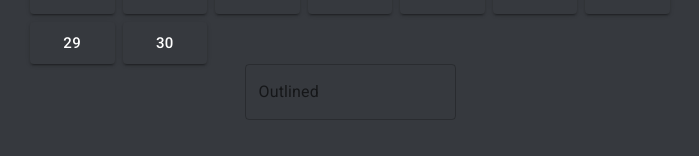
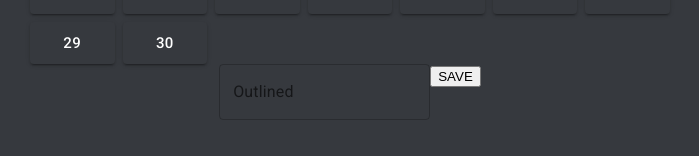
Before and after one commit to MarcusMohns/simple-calendar, a React (Vite) app: page / in a window 1280 px wide. Shown: the part 334-490 px from the top of the page, without its empty margins (290-989 px from the left). Built offline with nearby package versions, Linux system fonts and the light colour scheme.

Commit message:
add saveText

```diff
--- a/src/Calendar.jsx
+++ b/src/Calendar.jsx
@@ -34,23 +34,30 @@ const Calendar = () => {
   };
 
   const handleTextChange = (e, dayObj) => {
+    console.log(e);
     setSelectedDay({ ...dayObj, text: e.target.value });
   };
 
-  const rightArrowClick = () => {
-    if (selectedMonthIdx < 11) {
-      setSelectedMonthIdx((oldNum) => oldNum + 1);
-    } else {
-      setSelectedMonthIdx(0);
-    }
+  const saveText = () => {
+    const oldDay = { ...calendar[selectedMonthIdx].days[selectedDay.num - 1] };
+    const newDay = { ...oldDay, text: selectedDay.text };
+    setCalendar((oldCalendar) => [
+      ...oldCalendar,
+      (oldCalendar[selectedMonthIdx].days[selectedDay.num - 1].text =
+        newDay.text),
+    ]);
   };
 
-  const leftArrowClick = () => {
-    if (selectedMonthIdx > 0) {
-      setSelectedMonthIdx((oldNum) => oldNum - 1);
-    } else {
-      setSelectedMonthIdx(11);
-    }
+  const nextMonth = () => {
+    selectedMonthIdx < 11
+      ? setSelectedMonthIdx((oldNum) => oldNum + 1)
+      : setSelectedMonthIdx(0);
+  };
+
+  const previousMonth = () => {
+    selectedMonthIdx > 0
+      ? setSelectedMonthIdx((oldNum) => oldNum - 1)
+      : setSelectedMonthIdx(11);
   };
 
   return (
@@ -65,8 +72,8 @@ const Calendar = () => {
     >
       <Month
         month={calendar[selectedMonthIdx]}
-        rightArrowClick={rightArrowClick}
-        leftArrowClick={leftArrowClick}
+        nextMonth={nextMonth}
+        previousMonth={previousMonth}
         handleHighlighted={handleHighlighted}
         currDay={currDay}
       />
@@ -74,6 +81,7 @@ const Calendar = () => {
         currDay={currDay}
         selectedDay={selectedDay}
         handleTextChange={handleTextChange}
+        saveText={saveText}
       />
     </Box>
   );
--- a/src/Month.jsx
+++ b/src/Month.jsx
@@ -8,8 +8,8 @@ import { Divider } from "@mui/material";
 
 const Month = ({
   month,
-  rightArrowClick,
-  leftArrowClick,
+  nextMonth,
+  previousMonth,
   handleHighlighted,
   currDay,
 }) => {
@@ -26,13 +26,13 @@ const Month = ({
         }}
       >
         <ArrowLeftIcon
-          onClick={leftArrowClick}
+          onClick={previousMonth}
           fontSize="large"
           sx={{ cursor: "pointer" }}
         />
         <Box sx={{ width: "200px", textAlign: "center" }}>{month.name}</Box>
         <ArrowRightIcon
-          onClick={rightArrowClick}
+          onClick={nextMonth}
           fontSize="large"
           sx={{ cursor: "pointer" }}
         />
--- a/src/TextSection.jsx
+++ b/src/TextSection.jsx
@@ -2,7 +2,7 @@ import React from "react";
 import { Box } from "@mui/material";
 import TextField from "@mui/material/TextField";
 
-const TextSection = ({ currDay, selectedDay, handleTextChange }) => {
+const TextSection = ({ currDay, selectedDay, handleTextChange, saveText }) => {
   return (
     <Box>
       <TextField
@@ -13,6 +13,7 @@ const TextSection = ({ currDay, selectedDay, handleTextChange }) => {
         value={selectedDay.text}
       />
       {selectedDay.text}
+      <button onClick={() => saveText(selectedDay)}> SAVE </button>
     </Box>
   );
 };
```
